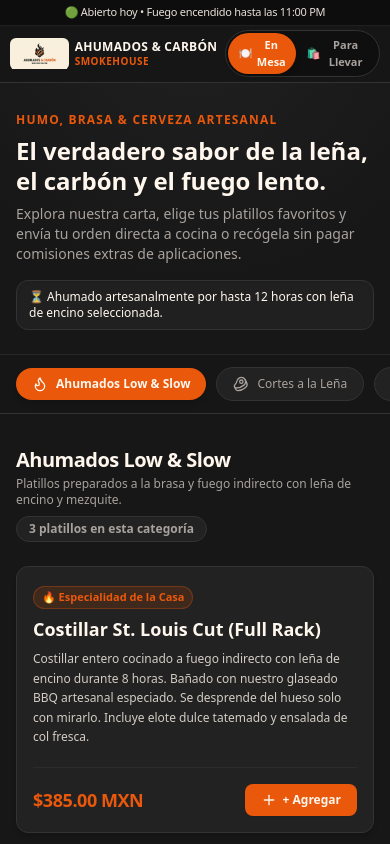
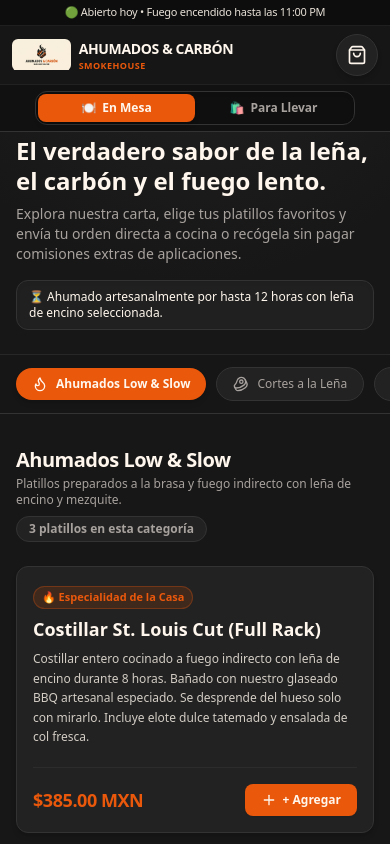
Before and after one commit to albertope18031-ctrl/AHUMADOS-CARBON-SMOKEHOUSE, a React (Vite) app: page / in a window 390 px wide. Shown: the top 844 px of the page. Built offline with nearby package versions, Linux system fonts and the light colour scheme.

Commit message:
Add files via upload

```diff
--- a/src/App.jsx
+++ b/src/App.jsx
@@ -5,7 +5,7 @@
 import DishCard from './components/DishCard';
 import CustomizationModal from './components/CustomizationModal';
 import CartDrawer from './components/CartDrawer';
-import MobileCartBar from './components/MobileCartBar';
+import MobileBottomCart from './components/MobileBottomCart';
 import Footer from './components/Footer';
 import { CATEGORIES, DISHES } from './data/menuData';
 
@@ -115,7 +115,7 @@
   return (
     <div className="min-h-screen bg-charcoal text-warmCream selection:bg-flameOrange selection:text-white flex flex-col justify-between">
       <div>
-        {/* Encabezado fijo con selector de modo y botón de orden en desktop */}
+        {/* Encabezado adaptativo: 1 fila en PC, 2 filas compactas en Móvil con botón circular de carrito */}
         <Header
           orderMode={orderType}
           setOrderMode={setOrderType}
@@ -134,8 +134,8 @@
           onSelectCategory={setActiveCategory}
         />
 
-        {/* Cuadrícula del catálogo de platillos con padding inferior para no tapar con la barra móvil */}
-        <main className="max-w-7xl mx-auto px-4 py-8 pb-24 md:pb-8">
+        {/* Cuadrícula del catálogo con padding inferior garantizado (pb-28 md:pb-12) */}
+        <main className="max-w-7xl mx-auto px-4 py-8 pb-28 md:pb-12">
           <div className="mb-6 flex flex-col sm:flex-row sm:items-center sm:justify-between gap-2">
             <div>
               <h2 className="text-xl sm:text-2xl font-black text-warmCream tracking-tight">
@@ -171,7 +171,7 @@
         onConfirm={handleConfirmCustomization}
       />
 
-      {/* Carrito deslizante (Drawer) con validación y despacho a WhatsApp */}
+      {/* Carrito lateral deslizable (Drawer) */}
       <CartDrawer
         isOpen={isCartOpen}
         onClose={() => setIsCartOpen(false)}
@@ -182,10 +182,11 @@
         setOrderType={setOrderType}
       />
 
-      {/* Barra flotante inferior exclusiva para móvil */}
-      <MobileCartBar
-        cartCount={cartCount}
-        cartTotal={cartTotal}
+      {/* Barra flotante inferior fija exclusiva en móvil cuando hay al menos 1 producto */}
+      <MobileBottomCart
+        cart={cart}
+        totalItems={cartCount}
+        totalAmount={cartTotal}
         onOpenCart={() => setIsCartOpen(true)}
       />
 
--- a/src/components/CategoryFilter.jsx
+++ b/src/components/CategoryFilter.jsx
@@ -19,7 +19,7 @@
   return (
     <nav
       aria-label="Filtro de categorías de menú"
-      className="overflow-x-auto no-scrollbar py-3 sticky top-[88px] bg-charcoal/95 backdrop-blur-md z-30 border-b border-charcoalBorder"
+      className="overflow-x-auto no-scrollbar py-3 sticky top-[118px] md:top-[88px] bg-charcoal/95 backdrop-blur-md z-30 border-b border-charcoalBorder"
     >
       <div className="max-w-7xl mx-auto px-4 flex items-center gap-2.5 min-w-max">
         {categories.map((category) => {
--- a/src/components/Header.jsx
+++ b/src/components/Header.jsx
@@ -9,7 +9,7 @@
   cartTotal = 0,
   onOpenCart
 }) {
-  // Estado local si no se provee por props controladas
+  // Estado local con fallback si no se provee por props controladas
   const [internalOrderMode, setInternalOrderMode] = useState('mesa');
 
   const currentMode = controlledOrderMode !== undefined ? controlledOrderMode : internalOrderMode;
@@ -21,25 +21,28 @@
     }
   };
 
-  const formattedTotal = typeof cartTotal === 'number' ? cartTotal.toFixed(2) : Number(cartTotal || 0).toFixed(2);
+  const formattedTotal =
+    typeof cartTotal === 'number'
+      ? cartTotal.toFixed(2)
+      : Number(cartTotal || 0).toFixed(2);
 
   return (
     <header className="fixed top-0 left-0 right-0 z-40 bg-charcoal/95 backdrop-blur-md border-b border-charcoalBorder">
-      {/* Barra superior de estado */}
+      {/* Barra superior delgada de estado */}
       <div className="bg-[#0d0d0d] py-1 px-3 border-b border-charcoalBorder/50">
         <p className="text-center text-[11px] sm:text-xs text-warmCream/90 font-medium tracking-tight truncate sm:text-clip">
           {RESTAURANT_INFO.status || "🟢 Abierto hoy • Fuego encendido hasta las 11:00 PM"}
         </p>
       </div>
 
-      {/* Fila principal optimizada para móviles y desktop */}
-      <div className="max-w-7xl mx-auto px-2.5 sm:px-6 h-14 sm:h-16 flex items-center justify-between gap-2 sm:gap-4">
+      {/* DISEÑO EN ESCRITORIO (md:flex o superior) */}
+      <div className="hidden md:flex max-w-7xl mx-auto px-6 h-16 items-center justify-between gap-4">
         {/* Lado izquierdo: Logo & Branding */}
-        <div className="flex items-center gap-1.5 sm:gap-3 flex-shrink-0 cursor-pointer">
+        <div className="flex items-center gap-3 flex-shrink-0 cursor-pointer">
           <img
             src="/logo-ahumados.png"
             alt="Logo Ahumados & Carbón"
-            className="h-8 sm:h-10 w-auto object-contain rounded-md"
+            className="h-10 w-auto object-contain rounded-md"
             onError={(e) => {
               if (e.target.src.indexOf('.png.jpg') === -1) {
                 e.target.src = '/logo-ahumados.png.jpg';
@@ -47,21 +50,21 @@
             }}
           />
           <div className="leading-tight">
-            <span className="font-bold text-warmCream text-xs sm:text-base tracking-wide block">
+            <span className="font-bold text-warmCream text-base tracking-wide block">
               AHUMADOS & CARBÓN
             </span>
-            <span className="text-[10px] sm:text-xs text-flameOrange tracking-wider font-semibold block">
+            <span className="text-xs text-flameOrange tracking-wider font-semibold block">
               SMOKEHOUSE
             </span>
           </div>
         </div>
 
-        {/* Centro: Selector de modo de orden tipo píldora */}
-        <div className="bg-[#0f0f0f] p-0.5 sm:p-1 rounded-full border border-charcoalBorder flex items-center">
+        {/* Centro: Selector de modo [En Mesa / Para Llevar] */}
+        <div className="bg-[#0f0f0f] p-1 rounded-full border border-charcoalBorder flex items-center">
           <button
             type="button"
             onClick={() => handleModeChange('mesa')}
-            className={`px-2.5 sm:px-4 py-1 sm:py-1.5 rounded-full text-[11px] sm:text-sm font-semibold transition-all duration-200 flex items-center gap-1 sm:gap-1.5 cursor-pointer ${
+            className={`px-4 py-1.5 rounded-full text-sm font-semibold transition-all duration-200 flex items-center gap-1.5 cursor-pointer ${
               currentMode === 'mesa'
                 ? 'bg-flameOrange text-warmCream shadow-md'
                 : 'text-warmMuted hover:text-warmCream'
@@ -73,7 +76,7 @@
           <button
             type="button"
             onClick={() => handleModeChange('llevar')}
-            className={`px-2.5 sm:px-4 py-1 sm:py-1.5 rounded-full text-[11px] sm:text-sm font-semibold transition-all duration-200 flex items-center gap-1 sm:gap-1.5 cursor-pointer ${
+            className={`px-4 py-1.5 rounded-full text-sm font-semibold transition-all duration-200 flex items-center gap-1.5 cursor-pointer ${
               currentMode === 'llevar'
                 ? 'bg-flameOrange text-warmCream shadow-md'
                 : 'text-warmMuted hover:text-warmCream'
@@ -84,12 +87,12 @@
           </button>
         </div>
 
-        {/* Lado derecho: Botón del carrito visible solo en pantallas medianas/grandes */}
-        <div className="hidden md:flex flex-shrink-0">
+        {/* Lado derecho: Botón ancho Ver Orden */}
+        <div className="flex-shrink-0">
           <button
             type="button"
             onClick={onOpenCart}
-            className="bg-flameOrange hover:bg-flameOrangeHover text-warmCream px-3 py-1.5 rounded-lg text-xs sm:text-sm font-bold flex items-center gap-2 shadow-lg transition-all active:scale-95"
+            className="bg-flameOrange hover:bg-flameOrangeHover text-warmCream px-3.5 py-2 rounded-lg text-sm font-bold flex items-center gap-2 shadow-lg transition-all active:scale-95 cursor-pointer"
             aria-label="Ver orden actual"
           >
             <ShoppingBag className="w-4 h-4" />
@@ -97,6 +100,79 @@
           </button>
         </div>
       </div>
+
+      {/* DISEÑO EN PANTALLAS MÓVILES (< md) */}
+      <div className="md:hidden">
+        {/* Fila superior compacta */}
+        <div className="flex items-center justify-between px-3 py-2 border-b border-charcoalBorder/40">
+          {/* Lado izquierdo: Logo y nombre compacto */}
+          <div className="flex items-center gap-2 cursor-pointer">
+            <img
+              src="/logo-ahumados.png"
+              alt="Logo Ahumados & Carbón"
+              className="h-8 w-auto object-contain rounded-md"
+              onError={(e) => {
+                if (e.target.src.indexOf('.png.jpg') === -1) {
+                  e.target.src = '/logo-ahumados.png.jpg';
+                }
+              }}
+            />
+            <div className="leading-none">
+              <span className="font-bold text-warmCream text-sm tracking-tight block">
+                AHUMADOS & CARBÓN
+              </span>
+              <span className="text-[9px] text-flameOrange tracking-wider font-semibold block mt-0.5">
+                SMOKEHOUSE
+              </span>
+            </div>
+          </div>
+
+          {/* Lado derecho: Botón circular con icono de carrito y badge flotante */}
+          <button
+            type="button"
+            onClick={onOpenCart}
+            className="relative p-2.5 rounded-full bg-charcoalCard border border-charcoalBorder text-warmCream hover:border-flameOrange transition-all active:scale-90 cursor-pointer shadow-md flex items-center justify-center"
+            aria-label={`Ver orden con ${cartCount} productos`}
+          >
+            <ShoppingBag className="w-5 h-5 text-warmCream" />
+            {cartCount > 0 && (
+              <span className="absolute -top-1 -right-1 bg-flameOrange text-warmCream text-xs font-bold w-5 h-5 rounded-full flex items-center justify-center shadow-lg animate-in zoom-in-75">
+                {cartCount}
+              </span>
+            )}
+          </button>
+        </div>
+
+        {/* Fila secundaria móvil: Selector cómodo para el pulgar */}
+        <div className="px-3 py-1.5 flex justify-center bg-[#111111]">
+          <div className="w-full max-w-xs bg-[#0f0f0f] p-0.5 rounded-xl border border-charcoalBorder flex items-center shadow-inner">
+            <button
+              type="button"
+              onClick={() => handleModeChange('mesa')}
+              className={`flex-1 py-1.5 rounded-lg text-xs font-bold transition-all duration-200 flex items-center justify-center gap-1.5 cursor-pointer ${
+                currentMode === 'mesa'
+                  ? 'bg-flameOrange text-warmCream shadow-md'
+                  : 'text-warmMuted hover:text-warmCream'
+              }`}
+            >
+              <span>🍽️</span>
+              <span>En Mesa</span>
+            </button>
+            <button
+              type="button"
+              onClick={() => handleModeChange('llevar')}
+              className={`flex-1 py-1.5 rounded-lg text-xs font-bold transition-all duration-200 flex items-center justify-center gap-1.5 cursor-pointer ${
+                currentMode === 'llevar'
+                  ? 'bg-flameOrange text-warmCream shadow-md'
+                  : 'text-warmMuted hover:text-warmCream'
+              }`}
+            >
+              <span>🛍️</span>
+              <span>Para Llevar</span>
+            </button>
+          </div>
+        </div>
+      </div>
     </header>
   );
 }
--- /dev/null
+++ b/src/components/MobileBottomCart.jsx
@@ -0,0 +1,51 @@
+import React from 'react';
+
+export default function MobileBottomCart({
+  cart = [],
+  totalItems: controlledTotalItems,
+  totalAmount: controlledTotalAmount,
+  onOpenCart
+}) {
+  const totalItems =
+    controlledTotalItems !== undefined
+      ? controlledTotalItems
+      : cart.reduce((sum, item) => sum + item.quantity, 0);
+
+  const totalAmount =
+    controlledTotalAmount !== undefined
+      ? controlledTotalAmount
+      : cart.reduce((sum, item) => sum + item.price * item.quantity, 0);
+
+  // Solo se muestra si hay al menos 1 platillo en el carrito
+  if (totalItems === 0 || cart.length === 0) {
+    return null;
+  }
+
+  const formattedAmount = Number(totalAmount || 0).toFixed(2);
+
+  return (
+    <div className="fixed bottom-4 inset-x-3 z-50 md:hidden animate-in slide-in-from-bottom-5 duration-300">
+      <button
+        type="button"
+        onClick={onOpenCart}
+        className="bg-flameOrange hover:bg-flameOrangeHover text-warmCream font-bold py-3.5 px-5 rounded-2xl shadow-2xl flex items-center justify-between w-full border border-flameOrange/40 backdrop-blur-md transition-all active:scale-95 cursor-pointer"
+        aria-label={`Ver orden con ${totalItems} platillos`}
+      >
+        {/* Izquierda: Cantidad de platillos */}
+        <div className="flex items-center gap-1.5 text-xs sm:text-sm font-extrabold tracking-wide">
+          <span>🛒 {totalItems} {totalItems === 1 ? 'platillo' : 'platillos'}</span>
+        </div>
+
+        {/* Centro: Título de acción */}
+        <div className="text-xs sm:text-sm font-black uppercase tracking-wider">
+          Ver Orden
+        </div>
+
+        {/* Derecha: Total acumulado */}
+        <div className="text-xs sm:text-sm font-black tracking-tight">
+          ${formattedAmount} MXN →
+        </div>
+      </button>
+    </div>
+  );
+}
```
Also changed, not shown: 3 other files (tests, documents, lock files or other folders).
